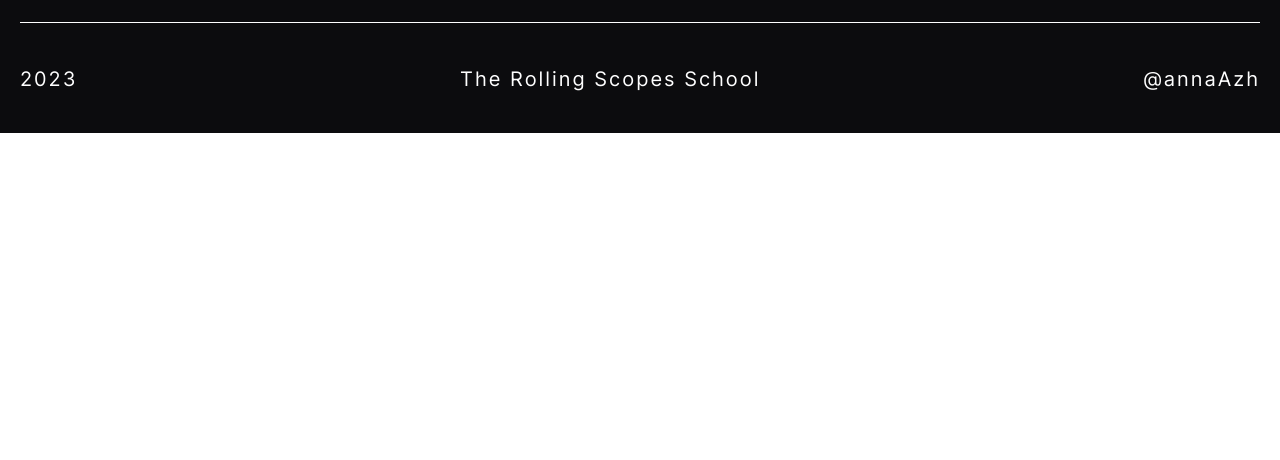
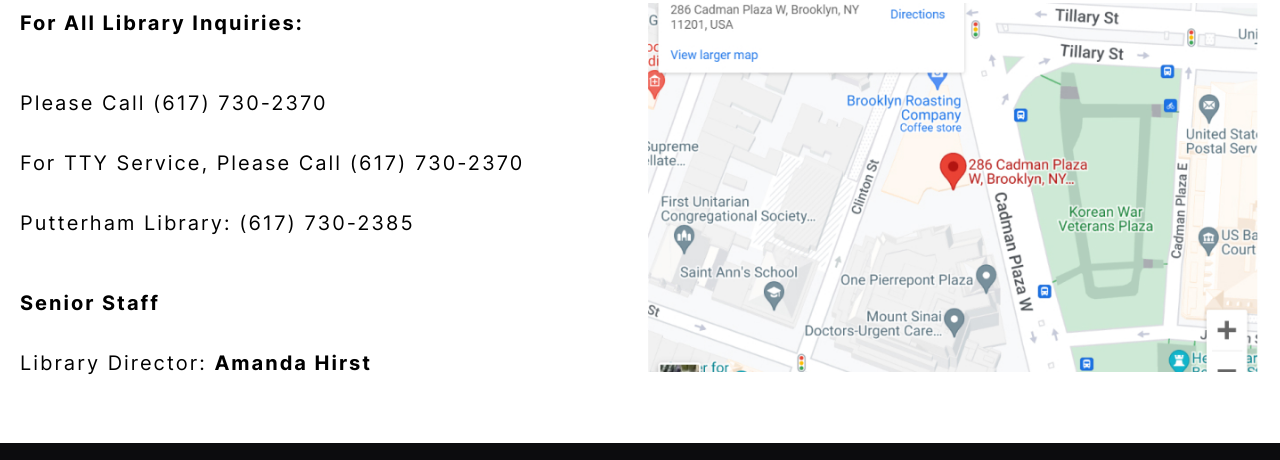
Before and after one commit to annaAzh/rs-school-stage0, a website with bundled scripts: page library/index.html in a window 1280 px wide. Shown: the part 4257-4717 px from the top of the page. Before the commit the page ends 4390 px from the top, so only its background shows below. Built offline with nearby package versions, Linux system fonts and the light colour scheme.

Commit message:
feat: add contacts section, styles, adaptive all screens

```diff
--- a/library/index.html
+++ b/library/index.html
@@ -517,6 +517,40 @@
             </div>
         </div>
       </section>
+      <section class="contacts">
+        <div class="container">
+          <h2 class="contacts__title title">Our Contacts</h2>
+          <div class="contacts__inner">
+            <div class="contacts__item">
+              <div class="contacts__phones">
+                For all Library inquiries:
+              </div>
+              <div class="contacts__phone">
+                Please call
+                <a href="tel:6177302370" class="contacts__tel">(617) 730-2370</a>
+              </div>
+              <div class="contacts__phone">
+                For TTY service, please call
+                <a href="tel:66177302370" class="contacts__tel">(617) 730-2370</a>
+              </div>
+              <div class="contacts__phone">
+                Putterham Library:
+                <a href="tel:6177302385" class="contacts__tel">(617) 730-2385</a>
+              </div>
+              <div class="contacts__mails">
+                Senior Staff
+              </div>
+              <div class="contacts__mail">
+                Library Director:
+                <a class="contacts__email" href="mailto:AmandaHirst@gmail.com">Amanda Hirst</a>
+              </div>
+            </div>
+            <div class="contacts__item">
+              <img class="contacts__img" src="assets/images/map.jpg" alt="map">
+            </div>
+          </div>
+        </div>
+      </section>
     </main>
     <footer class="footer">
       <div class="container">
--- /dev/null
+++ b/library/scss/layout/_contacts.scss
@@ -0,0 +1,105 @@
+.contacts__inner {
+  display: grid;
+  grid-template-columns: repeat(2, 1fr);
+  margin-bottom: 40px;
+}
+
+.contacts__item {
+  &:first-child {
+    @include media-laptop {
+      margin-bottom: 80px;
+    }
+
+    @include media-mobile {
+      margin-bottom: 5px;
+    }
+  }
+
+  &:last-child {
+    @include media-laptop {
+      padding: 0 17px;
+    }
+
+    @include media-mobile {
+      padding: 0;
+    }
+  }
+
+  @include media-laptop {
+    grid-column: span 2;
+  }
+}
+
+.contacts__phones {
+  @extend %inter-800;
+  font-size: 20px;
+  text-transform: capitalize;
+  margin-bottom: 40px;
+
+  @include media-mobile {
+    font-size: 16px;
+    margin-bottom: 20px;
+  }
+}
+
+.contacts__phone {
+  font-size: 20px;
+  text-transform: capitalize;
+
+  &+.contacts__phone {
+    margin-top: 20px;
+
+    @include media-mobile {
+      margin-top: 12px;
+    }
+  }
+
+  @include media-mobile {
+    font-size: 16px;
+  }
+}
+
+.contacts__tel {
+  transition: all 0.3s;
+
+  &:hover {
+    color: $color-accent;
+  }
+}
+
+.contacts__mails {
+  padding-top: 40px;
+  @extend %inter-800;
+  font-size: 20px;
+  text-transform: capitalize;
+  margin-bottom: 20px;
+
+  @include media-mobile {
+    font-size: 16px;
+  }
+}
+
+.contacts__mail {
+  font-size: 20px;
+  text-transform: capitalize;
+  margin-bottom: 20px;
+
+  @include media-mobile {
+    font-size: 16px;
+  }
+}
+
+.contacts__email {
+  @extend %inter-800;
+  transition: all 0.3s;
+
+  &:hover {
+    color: $color-accent;
+  }
+}
+
+.contacts__img {
+  width: 100%;
+  height: auto;
+  object-fit: cover;
+}
--- a/library/scss/style.scss
+++ b/library/scss/style.scss
@@ -11,3 +11,4 @@
 @import 'layout/footer';
 @import 'layout/favorites';
 @import 'layout/shop';
+@import 'layout/contacts';
```
Also changed, not shown: library/assets/images/map.jpg (added), library/css/style.css, 1 other file.
